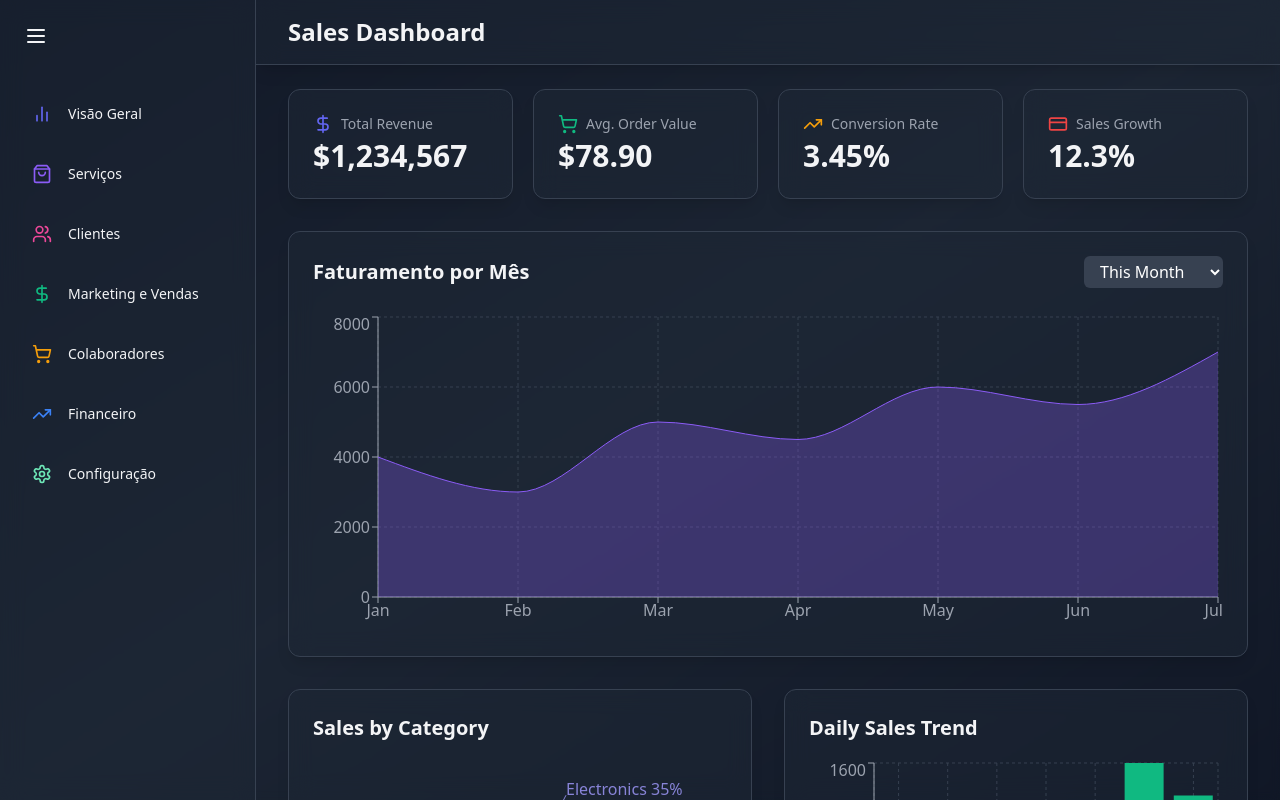
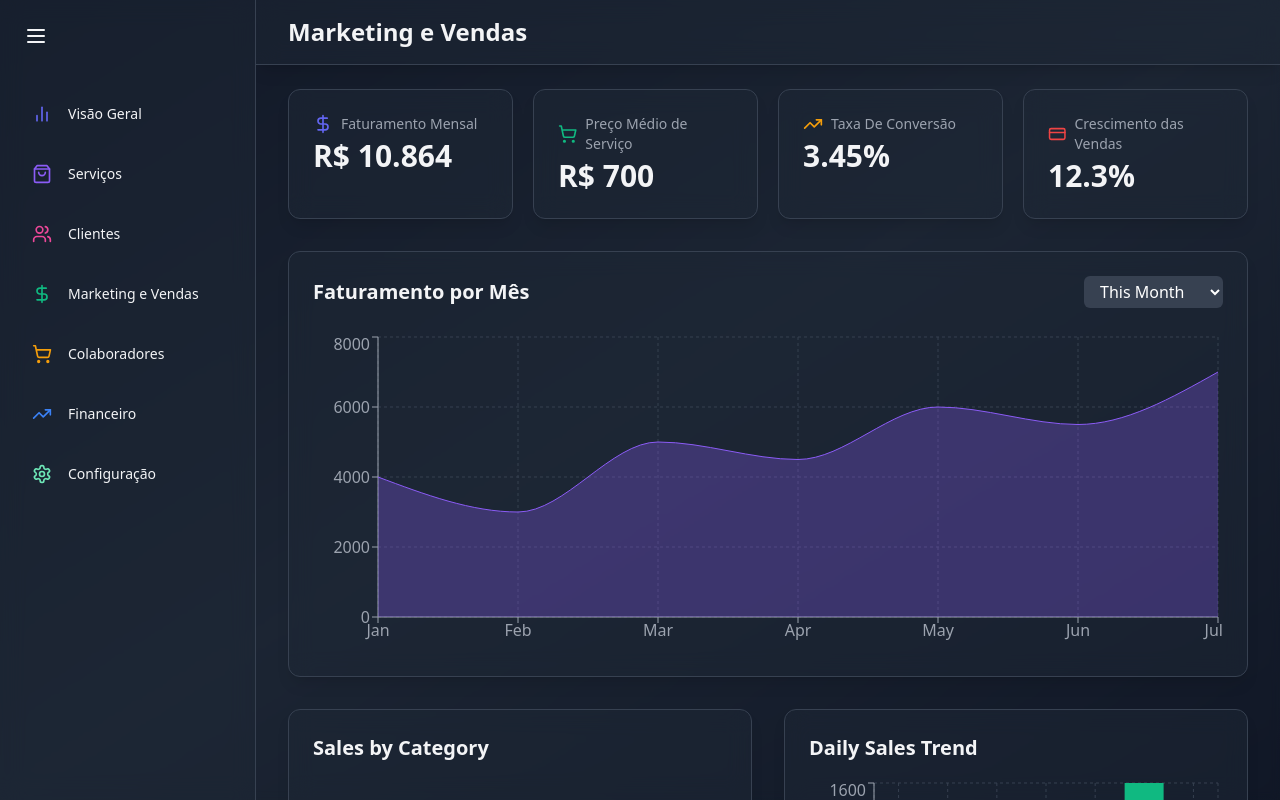
Before and after one commit to thepatroa/patroa, a React (Vite) app in the folder frontend/: page /sales in a window 1280 px wide. Built offline with nearby package versions, Linux system fonts and the light colour scheme.

Commit message:
fix: ☀️ ajusta pagina de vendas

```diff
--- a/frontend/src/pages/SalesPage.jsx
+++ b/frontend/src/pages/SalesPage.jsx
@@ -8,8 +8,8 @@ import SalesByCategoryChart from "../components/sales/SalesByCategoryChart";
 import DailySalesTrend from "../components/sales/DailySalesTrend";
 
 const salesStats = {
-	totalRevenue: "$1,234,567",
-	averageOrderValue: "$78.90",
+	totalRevenue: "R$ 10.864",
+	averageOrderValue: "R$ 700",
 	conversionRate: "3.45%",
 	salesGrowth: "12.3%",
 };
@@ -17,7 +17,7 @@ const salesStats = {
 const SalesPage = () => {
 	return (
 		<div className='flex-1 overflow-auto relative z-10'>
-			<Header title='Sales Dashboard' />
+			<Header title='Marketing e Vendas' />
 
 			<main className='max-w-7xl mx-auto py-6 px-4 lg:px-8'>
 				{/* SALES STATS */}
@@ -27,20 +27,20 @@ const SalesPage = () => {
 					animate={{ opacity: 1, y: 0 }}
 					transition={{ duration: 1 }}
 				>
-					<StatCard name='Total Revenue' icon={DollarSign} value={salesStats.totalRevenue} color='#6366F1' />
+					<StatCard name='Faturamento Mensal' icon={DollarSign} value={salesStats.totalRevenue} color='#6366F1' />
 					<StatCard
-						name='Avg. Order Value'
+						name='Preço Médio de Serviço'
 						icon={ShoppingCart}
 						value={salesStats.averageOrderValue}
 						color='#10B981'
 					/>
 					<StatCard
-						name='Conversion Rate'
+						name='Taxa De Conversão'
 						icon={TrendingUp}
 						value={salesStats.conversionRate}
 						color='#F59E0B'
 					/>
-					<StatCard name='Sales Growth' icon={CreditCard} value={salesStats.salesGrowth} color='#EF4444' />
+					<StatCard name='Crescimento das Vendas' icon={CreditCard} value={salesStats.salesGrowth} color='#EF4444' />
 				</motion.div>
 
 				<SalesOverviewChart />
```
